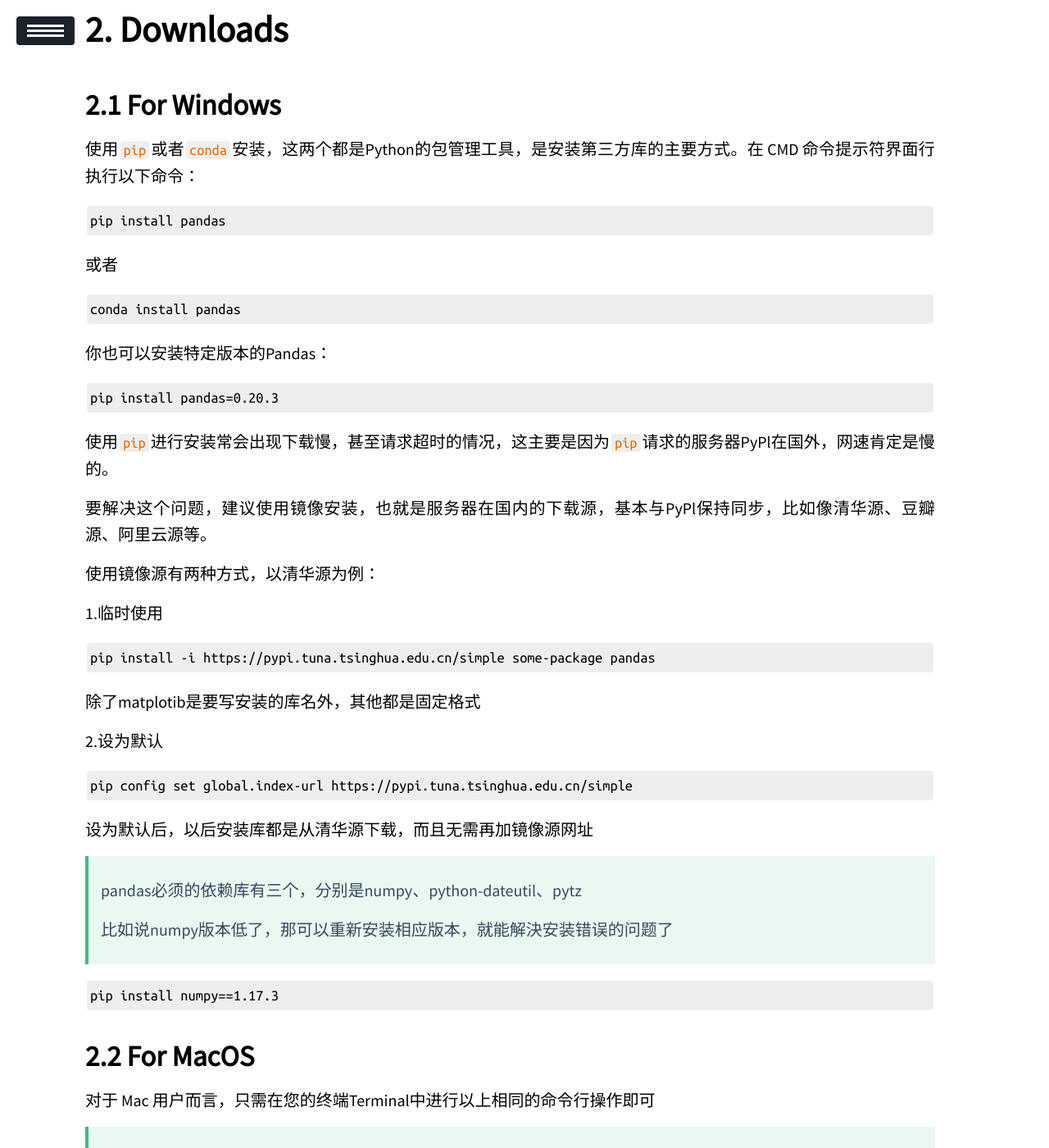
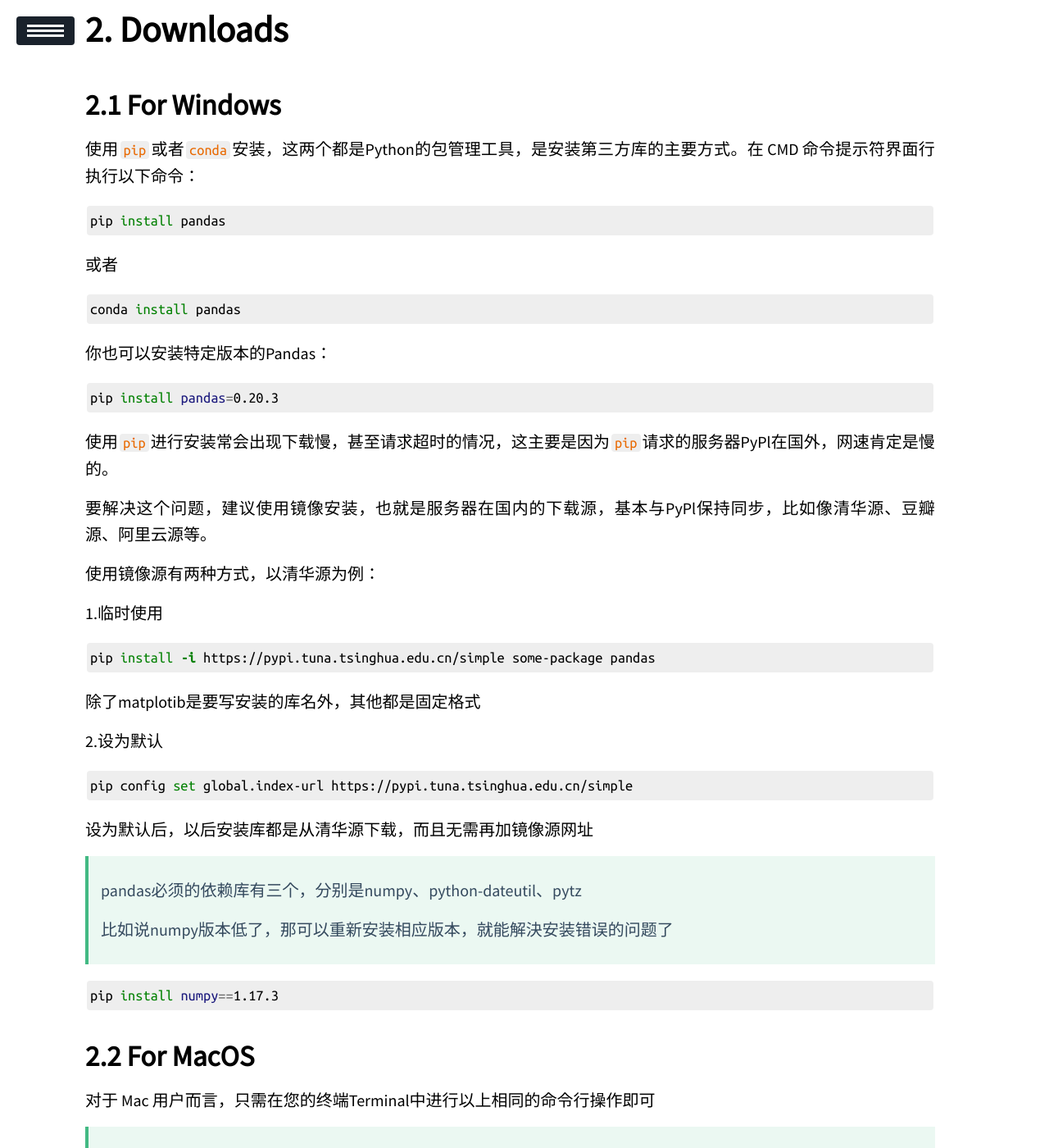
Before and after one commit to ssskz/ssskz.github.io, a Jekyll site: the page built from _posts/2023-2-28-Pandas-Manual.md, in a window 1280 px wide and 1400 px high, scrolled down 1682 px. Shown: the whole window at 82% size. Built offline with Jekyll 4.4.1, drawn with Linux system fonts in a browser that asks for light colours; our own code applies the rules of GitHub Pages for plain Markdown files; a script that is not in the unit is left out.

Commit message:
update
Signed-off-by: ssskz <12497590+ssskz@user.noreply.gitee.com>

````diff
--- a/_posts/2023-2-28-Pandas-Manual.md
+++ b/_posts/2023-2-28-Pandas-Manual.md
@@ -48,17 +48,17 @@ Pandas 的主要数据结构是 `Series` （一维数据）与 `DataFrame`（二
 
 使用`pip`或者`conda`安装，这两个都是Python的包管理工具，是安装第三方库的主要方式。在 CMD 命令提示符界面行执行以下命令：
 
-```markdown
+```shell
 pip install pandas
 ```
 或者
-```markdown
+```shell
 conda install pandas
 ```
 
 你也可以安装特定版本的Pandas：
 
-```markdown
+```shell
 pip install pandas=0.20.3
 ```
 
@@ -69,13 +69,13 @@ pip install pandas=0.20.3
 使用镜像源有两种方式，以清华源为例：
 
 1.临时使用
-```markdown
+```shell
 pip install -i https://pypi.tuna.tsinghua.edu.cn/simple some-package pandas
 ```
 除了matplotib是要写安装的库名外，其他都是固定格式
 
 2.设为默认
-```markdown
+```shell
 pip config set global.index-url https://pypi.tuna.tsinghua.edu.cn/simple
 ```
 
@@ -85,7 +85,7 @@ pip config set global.index-url https://pypi.tuna.tsinghua.edu.cn/simple
 >
 > 比如说numpy版本低了，那可以重新安装相应版本，就能解決安装错误的问题了
 
-```markdown
+```shell
 pip install numpy==1.17.3
 ```
 
````
